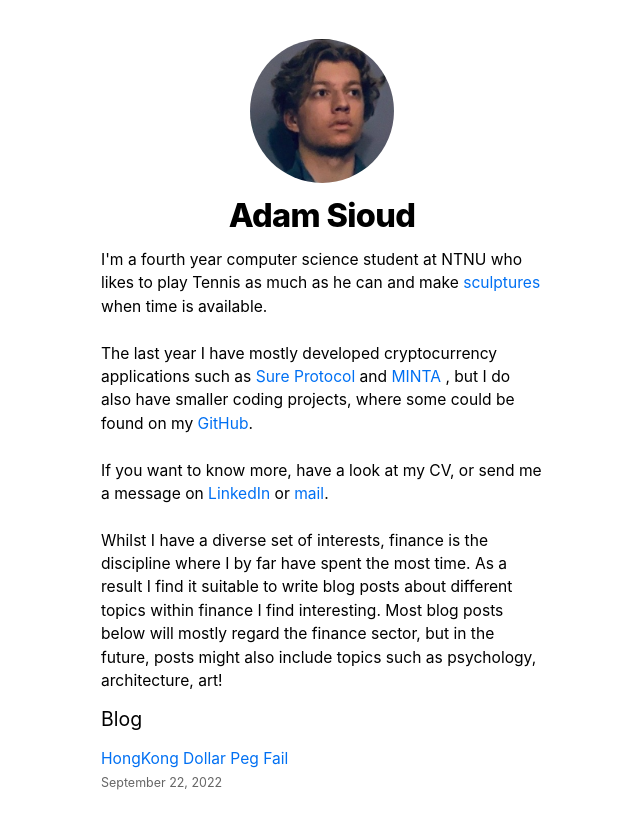
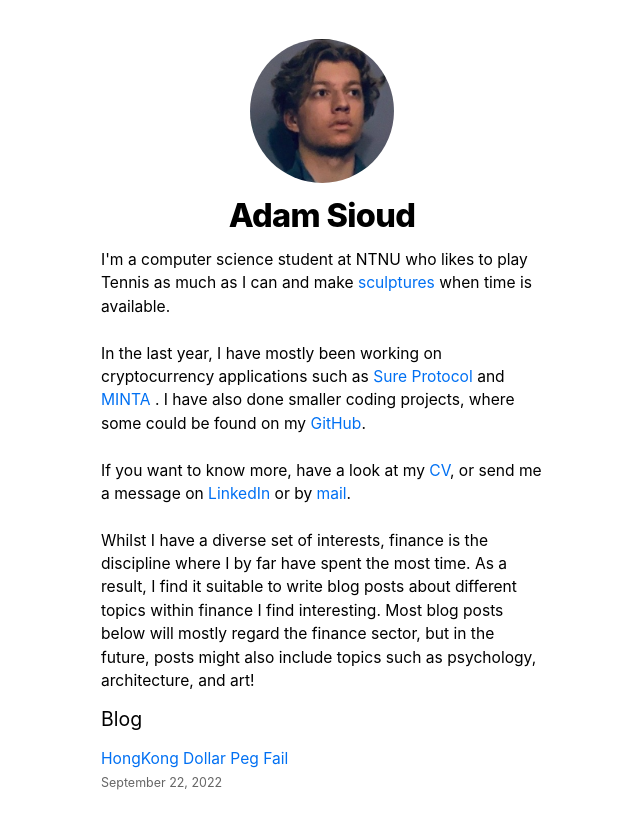
Before and after one commit to AdamSioud/personal_website, a Next.js app in the folder nextjs-blog/: page / in a window 1280 px wide. Shown: the top 828 px of the page, without its empty margins (318-958 px from the left). Built offline with nearby package versions, Linux system fonts and the light colour scheme.

Commit message:
smaa endringer

```diff
--- a/nextjs-blog/pages/index.js
+++ b/nextjs-blog/pages/index.js
@@ -4,6 +4,7 @@ import utilStyles from '../styles/utils.module.css';
 import { getSortedPostsData } from '../lib/posts';
 import Link from 'next/link';
 import Date from '../components/date';
+
 
 
 export async function getStaticProps() {
@@ -24,25 +25,29 @@ export default function Home({allPostsData}) {
       </Head>
       <section className={utilStyles.headingMd}>
         <div>
-        <p>I'm a fourth year computer science student at NTNU who likes to play Tennis as much as he can and make <Link href="/sculptures"> sculptures  </Link> when time is available. </p>
+        <p>I'm a computer science student at NTNU who likes to play Tennis as much as I can and make <Link href="/sculptures"> sculptures  </Link> when time is available. </p>
            <br />
 
 
-        <p> The last year I have mostly developed cryptocurrency applications such as  <a href="https://sure.claims/"> Sure Protocol </a> and  <a href="https://www.minta.world/"> MINTA </a> , but I do also have smaller coding projects, where some could be found on my
+        <p> In the last year, I have mostly been working on cryptocurrency applications such as  <a href="https://sure.claims/">Sure Protocol</a> and  <a href="https://www.minta.world/"> MINTA </a>
+        . I have also done smaller coding projects, where some could be found on my
         <a href="https://github.com/AdamSioud"> GitHub</a>. </p>
 
         <br />
 
-        <p> If you want to know more, have a look at my CV, or send me a message on  <a href="https://www.linkedin.com/in/adam-sioud-316b48191/?originalSubdomain=no"> LinkedIn</a>  or <a href="mailto:privatadammail@gmail.com">mail</a>. </p>
+        <p> If you want to know more, have a look at my <a href="https://docs.google.com/document/d/15CnzG1zzfthC2Hme3QMQ6-zOcvhxFiYlIyzd8_DARJs/edit?usp=sharing" target="_blank">CV</a>
+
+, or send me a message on  <a href="https://www.linkedin.com/in/adam-sioud-316b48191/?originalSubdomain=no"> LinkedIn</a>  or by <a href="mailto:privatadammail@gmail.com">mail</a>. </p>
 
 
 
         <br />
+
         <p>
         Whilst I have a diverse set of interests, finance is the discipline where I by far have spent the most time.
-        As a result I find it suitable to write blog posts about different topics within finance I find interesting.
-        Most blog posts below will mostly regard the finance sector, but in the future, posts might also include topics
-        such as psychology, architecture, art!
+        As a result, I find it suitable to write blog posts about different topics within finance I find interesting.
+        Most blog posts below will mostly regard the finance sector, but in the future, posts might also include topics such as psychology, architecture, and art!
+
 
 
         </p>
```
Also changed, not shown: 1 other file (tests, documents, lock files or other folders).
